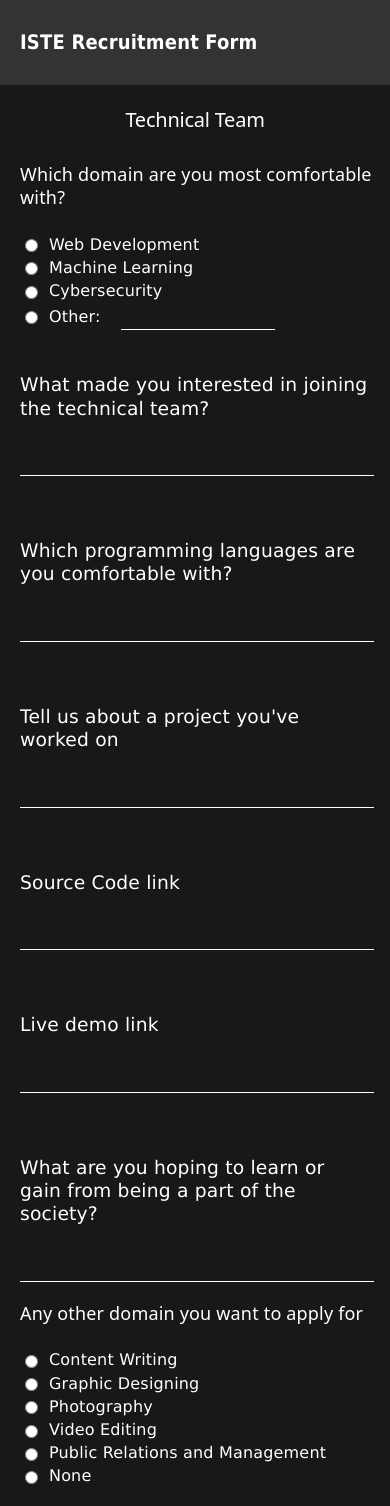
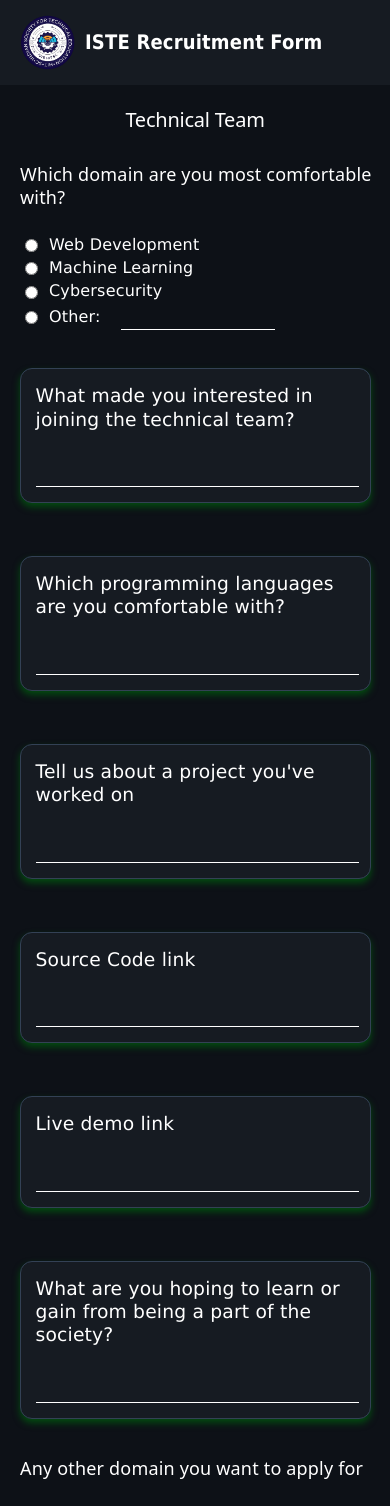
Before and after one commit to S3n-17/form, a React (Vite) app: page /technical in a window 390 px wide. Shown: the top 1506 px of the page. Built offline with nearby package versions, Linux system fonts and the light colour scheme.

Commit message:
fixed bugs and added styling

```diff
--- a/src/App.css
+++ b/src/App.css
@@ -11,6 +11,7 @@
   &:hover {
     border-color: var(--accent-border);
   }
+
   &:focus-visible {
     outline: 2px solid var(--accent);
     outline-offset: 2px;
@@ -19,7 +20,7 @@
 
 body {
   margin: 0;
-  background-color: #181818;
+  background-color: #0D1117;
   min-height: 100vh;
 }
 
@@ -48,8 +49,7 @@
     z-index: 1;
     top: 34px;
     height: 28px;
-    transform: perspective(2000px) rotateZ(300deg) rotateX(44deg) rotateY(39deg)
-      scale(1.4);
+    transform: perspective(2000px) rotateZ(300deg) rotateX(44deg) rotateY(39deg) scale(1.4);
   }
 
   .vite {
@@ -57,8 +57,7 @@
     top: 107px;
     height: 26px;
     width: auto;
-    transform: perspective(2000px) rotateZ(300deg) rotateX(40deg) rotateY(39deg)
-      scale(0.8);
+    transform: perspective(2000px) rotateZ(300deg) rotateX(40deg) rotateY(39deg) scale(0.8);
   }
 }
 
@@ -81,9 +80,10 @@
   border-top: 1px solid var(--border);
   text-align: left;
 
-  & > div {
+  &>div {
     flex: 1 1 0;
     padding: 32px;
+
     @media (max-width: 1024px) {
       padding: 24px 20px;
     }
@@ -136,6 +136,7 @@
     &:hover {
       box-shadow: var(--shadow);
     }
+
     .button-icon {
       height: 18px;
       width: 18px;
@@ -162,6 +163,7 @@
 #spacer {
   height: 88px;
   border-top: 1px solid var(--border);
+
   @media (max-width: 1024px) {
     height: 48px;
   }
@@ -183,6 +185,7 @@
     left: 0;
     border-left-color: var(--border);
   }
+
   &::after {
     right: 0;
     border-right-color: var(--border);
@@ -194,15 +197,28 @@
   flex-direction: column;
   justify-content: center;
   align-items: flex-start;
-  width: 100%;
+  width: 93%;
   margin: 20px 0;
   box-sizing: border-box;
-  padding: 0 0 0 100px;
+  padding: 40px 20px 40px 70px;
+  margin: 0 50px;
+  background-color: #161B22;
+  border: 1px solid #334155;
+  border-radius: 15px;
+  box-shadow: 0px 4px 10px #034b10;
+  /* background: linear-gradient(to right, #1a1a1a 0%, #1a1a1a 60%, #022e0a 100%); */
+
+  &:hover {
+    box-shadow: 0px 4px 20px #034b10;
   }
 
+}
+
+
+
 .next-button {
-  background-color: black;
-  color: white;
+  background-color: rgb(176, 255, 200);
+  color: rgb(15, 15, 15);
   border: none;
   padding: 10px 20px;
   border: 2px solid white;
@@ -216,15 +232,15 @@
   margin-bottom: 20px;
 
   &:hover {
-    background-color: white;
-    color: black;
+    background-color: rgb(6, 74, 0);
+    color: rgb(255, 255, 255);
     border: 2px solid black;
   }
 }
 
 .previous-button {
-  background-color: black;
-  color: white;
+  background-color: rgb(176, 255, 200);
+  color: rgb(15, 15, 15);
   border: none;
   padding: 10px 20px;
   border: 2px solid white;
@@ -238,8 +254,8 @@
   margin-bottom: 20px;
 
   &:hover {
-    background-color: white;
-    color: black;
+    background-color: rgb(6, 74, 0);
+    color: rgb(255, 255, 255);
     border: 2px solid black;
   }
 }
@@ -248,8 +264,9 @@
 @media (max-width: 1024px) {
 
   .question-container {
-    padding-left: 50px;
-    padding-right: 30px;
+    width: 90%;
+    margin: 20px auto;
+    padding: 20px 30px;
   }
 
   #placeholder {
@@ -257,7 +274,7 @@
   }
 
   .next-button,
-  .previous-button{
+  .previous-button {
     margin-left: 50px;
   }
 
@@ -266,9 +283,15 @@
 @media (max-width: 600px) {
 
   .question-container {
-    padding-left: 20px;
-    padding-right: 20px;
-    width: 100%;
+    width: 90%;
+    margin: 15px auto;
+    padding: 15px;
+    border-radius: 12px;
+    box-shadow: 0px 4px 7px #034b10;
+
+    &:hover {
+      box-shadow: 0px 4px 10px #034b10;
+    }
   }
 
   #placeholder {
@@ -321,6 +344,7 @@
   }
 
 }
+
 @media (max-width: 600px) {
 
   #other {
@@ -368,11 +392,13 @@
   color: white;
   cursor: pointer;
   transition: all 0.2s ease;
+  background-color: rgb(176, 255, 200);
+  color: rgb(15, 15, 15);
 }
 
 .submit-button:hover {
-  background-color: #000000;
-  color: white;
+  background-color: rgb(6, 74, 0);
+  color: rgb(255, 255, 255);
   transform: translateY(-1px);
 }
 
--- a/src/components/navbar.css
+++ b/src/components/navbar.css
@@ -1,5 +1,5 @@
 #navbar{
-    background-color: #333;
+    background-color: #161B22;
     color: white;
     padding: 10px;
     text-align: left;
@@ -40,3 +40,16 @@
     }
 
 }
+
+#image {
+    height: 80px;
+    width: 80px;
+    margin-right: 20px;
+}
+@media (max-width: 600px) {
+    #image {
+        height: 55px;
+        width: 55px;
+        margin-right: 10px;
+    }
+}
--- a/src/components/navbar.jsx
+++ b/src/components/navbar.jsx
@@ -1,8 +1,10 @@
 import React from 'react'
 import './navbar.css'
+import isteLogo from '../assets/istelogo.png'
 const Navbar = () => {
   return (
     <div id="navbar">
+      <img id="image" src={isteLogo} alt="ISTE Logo"></img>
       ISTE Recruitment Form
     </div>
   )
--- a/src/components/technical.jsx
+++ b/src/components/technical.jsx
@@ -13,17 +13,17 @@
     const { name, value } = e.target
 
     const updatedData = {
-        ...formData,
-        [name]: value
+      ...formData,
+      [name]: value
     }
 
     setFormData(updatedData)
 
     localStorage.setItem(
-        "formData",
-        JSON.stringify(updatedData)
+      "formData",
+      JSON.stringify(updatedData)
     )
-}
+  }
   return (
     <div>
       <Navbar />
@@ -85,8 +85,13 @@
         <InpRadioButton option="Machine Learning" name="subdomain" checked={formData.subdomain === "Machine Learning"} onChange={handleChange} />
         <InpRadioButton option="Cybersecurity" name="subdomain" checked={formData.subdomain === "Cybersecurity"} onChange={handleChange} />
         <div id="other">
-          <InpRadioButton option="Other: " name="subdomain" checked={formData.subdomain === "Other"} onChange={handleChange} />
-          <input type="text" placeholder="" />
+          <InpRadioButton option="Other: " name="subdomain" checked={formData.subdomain === "Other: "} onChange={handleChange} />
+          <input
+            type="text"
+            placeholder=""
+            name="otherSubdomain"
+            value={formData.otherSubdomain || ""}
+            onChange={handleChange} />
         </div>
         <br></br>
         <InpInputBox question="What made you interested in joining the technical team?" name="whyJoinTechnical" value={formData.whyJoinTechnical} onChange={handleChange} required />
@@ -100,6 +105,7 @@
         <InpInputBox question="Live demo link" name="liveDemoLink" value={formData.liveDemoLink} onChange={handleChange} required />
         <br></br>
         <InpInputBox question="What are you hoping to learn or gain from being a part of the society?" name="learnings" value={formData.learnings} onChange={handleChange} required />
+        <br></br>
         <h3 className="q" style={{ padding: "0 0 0 100px", color: "white", fontWeight: "500" }}>Any other domain you want to apply for</h3>
         <br></br>
         <InpRadioButton option="Content Writing" name="techdomain" checked={formData.techdomain === "Content Writing"} onChange={handleChange} />
```
Also changed, not shown: src/assets/ISTE_HIT.webp (added), src/assets/istelogo.png (added). Lines whose indentation alone changed are shown as unchanged.
